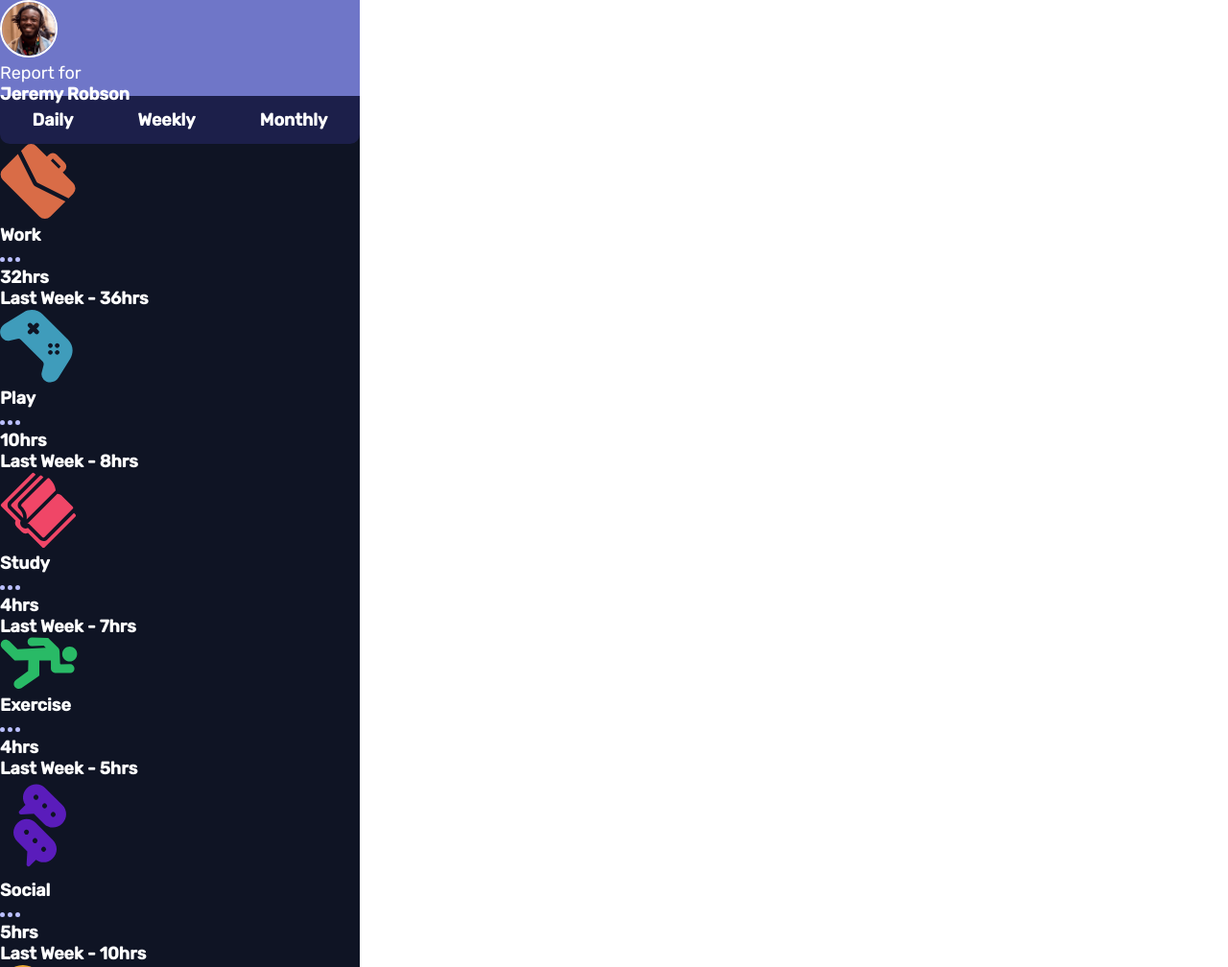
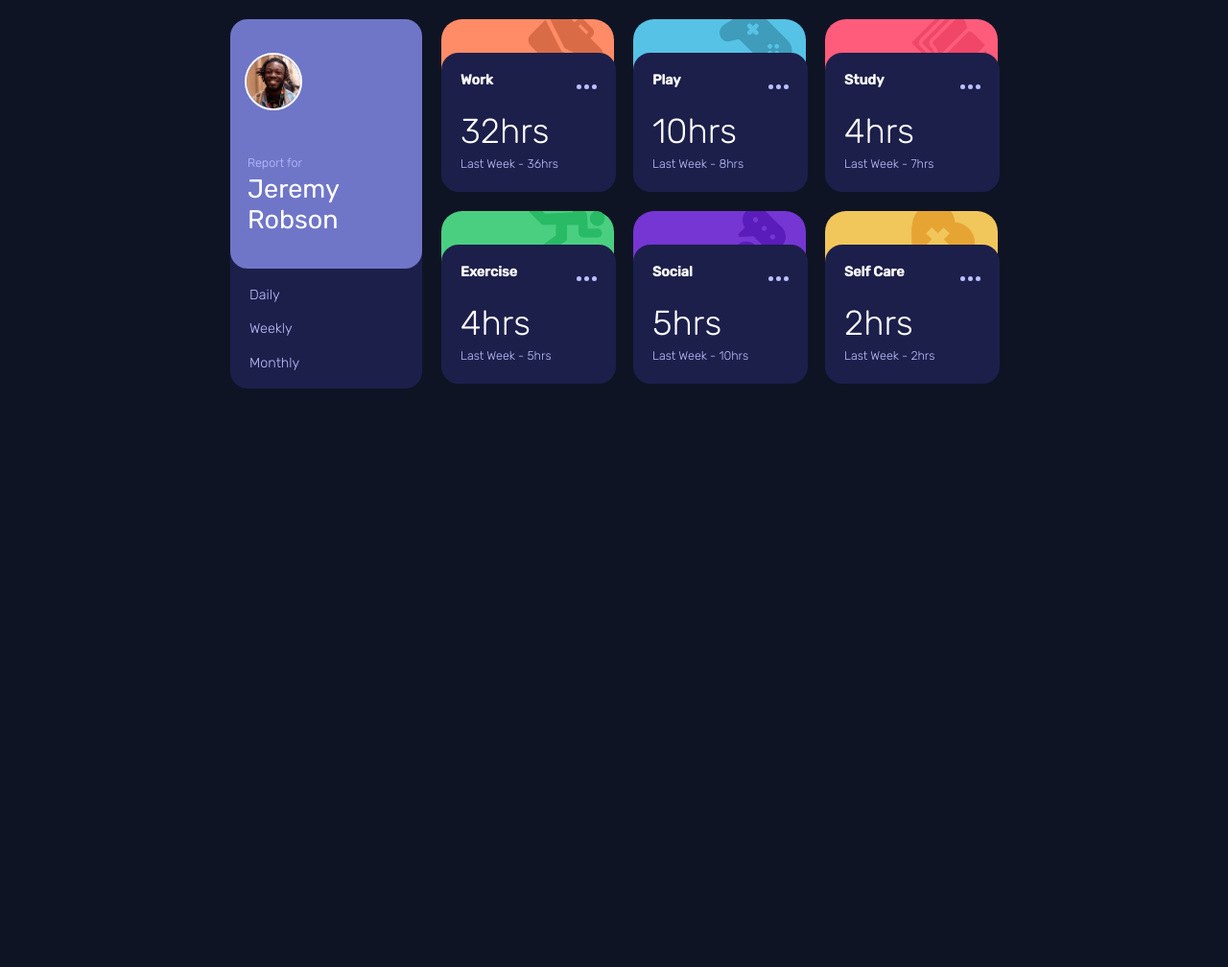
Before and after one commit to gabrielzcs/practice-projects, a plain HTML site: page frontEndMentor/03 time-tracking-dashboard/index.html in a window 1280 px wide. Shown: the top 1008 px of the page at 96% size. After the commit the page ends 800 px from the top, so only its background shows below. Drawn offline with Linux system fonts and the light colour scheme; a script that the page names is missing.

Commit message:
Time Tracking Dashboard finished

```diff
--- /dev/null
+++ b/frontEndMentor/03 time-tracking-dashboard/app.js
@@ -0,0 +1,59 @@
+const daily = document.querySelector(".daily");
+const weekly = document.querySelector(".weekly");
+const monthly = document.querySelector(".monthly");
+
+const workHours = document.querySelector(".work-hours");
+const workLastHours = document.querySelector(".work-last-hours");
+const playHours = document.querySelector(".play-hours");
+const playLastHours = document.querySelector(".play-last-hours");
+const studyHours = document.querySelector(".study-hours");
+const studyLastHours = document.querySelector(".study-last-hours");
+const exerciseHours = document.querySelector(".exercise-hours");
+const exerciseLastHours = document.querySelector(".exercise-last-hours");
+const socialHours = document.querySelector(".social-hours");
+const socialLastHours = document.querySelector(".social-last-hours");
+const selfCareHours = document.querySelector(".self-care-hours");
+const selfCareLastHours = document.querySelector(".self-care-last-hours");
+
+daily.addEventListener("click", () => {
+  workHours.textContent = `5hrs`;
+  workLastHours.textContent = `Previous - 7hrs`;
+  playHours.textContent = `1hr`;
+  playLastHours.textContent = `Previous - 2hrs`;
+  studyHours.textContent = `0hrs`;
+  studyLastHours.textContent = `Previous - 1hr`;
+  exerciseHours.textContent = `1hr`;
+  exerciseLastHours.textContent = `Previous - 1hr`;
+  socialHours.textContent = `1hr`;
+  socialLastHours.textContent = `Previous - 3hrs`;
+  selfCareHours.textContent = `0hrs`;
+  selfCareLastHours.textContent = `Previous - 1hr`;
+});
+weekly.addEventListener("click", () => {
+  workHours.textContent = `32hrs`;
+  workLastHours.textContent = `Previous - 36hrs`;
+  playHours.textContent = `10hrs`;
+  playLastHours.textContent = `Previous - 8hrs`;
+  studyHours.textContent = `4hrs`;
+  studyLastHours.textContent = `Previous - 7hrs`;
+  exerciseHours.textContent = `4hrs`;
+  exerciseLastHours.textContent = `Previous - 5hrs`;
+  socialHours.textContent = `5hrs`;
+  socialLastHours.textContent = `Previous - 10hrs`;
+  selfCareHours.textContent = `2hrs`;
+  selfCareLastHours.textContent = `Previous - 2hrs`;
+});
+monthly.addEventListener("click", () => {
+  workHours.textContent = `103hrs`;
+  workLastHours.textContent = `Previous - 128hrs`;
+  playHours.textContent = `23hrs`;
+  playLastHours.textContent = `Previous - 29hrs`;
+  studyHours.textContent = `13hrs`;
+  studyLastHours.textContent = `Previous - 19hrs`;
+  exerciseHours.textContent = `11hrs`;
+  exerciseLastHours.textContent = `Previous - 18hrs`;
+  socialHours.textContent = `21hrs`;
+  socialLastHours.textContent = `Previous - 23hrs`;
+  selfCareHours.textContent = `7hrs`;
+  selfCareLastHours.textContent = `Previous - 11hrs`;
+});
--- a/frontEndMentor/03 time-tracking-dashboard/index.html
+++ b/frontEndMentor/03 time-tracking-dashboard/index.html
@@ -22,87 +22,116 @@
       <!-- INFO -->
       <div class="person-container">
         <div class="person-info">
-          <img src="images/image-jeremy.png" alt="Users Photo" class="img">
-          <p>Report for</p>
-          <h1>Jeremy Robson</h1>
+          <img src="images/image-jeremy.png" alt="Users Photo" class="img" />
+          <div class="person-report">
+            <p>
+              <span>Report for</span> <br />
+              Jeremy Robson
+            </p>
+          </div>
         </div>
         <!-- PERIOD -->
         <div class="daily-weekly-monthly">
-          <h3>Daily</h3>
-          <h3>Weekly</h3>
-          <h3>Monthly</h3>
+          <h3 class="daily">Daily</h3>
+          <h3 class="weekly">Weekly</h3>
+          <h3 class="monthly">Monthly</h3>
         </div>
       </div>
       <!-- WORK -->
       <div class="work report-content">
         <div class="color color-work">
-          <img src="images/icon-work.svg" alt="Suit Case Image">
+          <img
+            class="top"
+            src="images/icon-work.svg"
+            aria-hidden="true"
+            alt="Suit Case Image"
+          />
         </div>
         <div class="content content-work">
           <h1>Work</h1>
-          <img src="images/icon-ellipsis.svg" alt="Ellipsis">
-          <h2>32hrs</h2>
-          <h3>Last Week - 36hrs</h3>
+          <div class="svg">
+            <img src="images/icon-ellipsis.svg" alt="Ellipsis" />
+          </div>
+          <h2 class="work-hours">32hrs</h2>
+          <h3 class="work-last-hours">Last Week - 36hrs</h3>
         </div>
       </div>
       <!-- PLAY -->
       <div class="play report-content">
         <div class="color color-play">
-          <img src="images/icon-play.svg" alt="Play Image">
+          <img class="top" src="images/icon-play.svg" alt="Play Image" />
         </div>
         <div class="content content-play">
           <h1>Play</h1>
-          <img src="images/icon-ellipsis.svg" alt="Ellipsis">
-          <h2>10hrs</h2>
-          <h3>Last Week - 8hrs</h3>
+          <div class="svg">
+            <img src="images/icon-ellipsis.svg" alt="Ellipsis" />
+          </div>
+          <h2 class="play-hours">10hrs</h2>
+          <h3 class="play-last-hours">Last Week - 8hrs</h3>
         </div>
       </div>
       <!-- STUDY -->
       <div class="study report-content">
         <div class="color color-study">
-          <img src="images/icon-study.svg" alt="Study Image">
+          <img class="top" src="images/icon-study.svg" alt="Study Image" />
         </div>
         <div class="content content-study">
           <h1>Study</h1>
-          <img src="images/icon-ellipsis.svg" alt="Ellipsis">
-          <h2>4hrs</h2>
-          <h3>Last Week - 7hrs</h3>
+          <div class="svg">
+            <img src="images/icon-ellipsis.svg" alt="Ellipsis" />
+          </div>
+          <h2 class="study-hours">4hrs</h2>
+          <h3 class="study-last-hours">Last Week - 7hrs</h3>
         </div>
       </div>
       <!-- EXERCISE -->
       <div class="exercise report-content">
         <div class="color color-exercise">
-          <img src="images/icon-exercise.svg" alt="Exercise Image">
+          <img
+            class="top"
+            src="images/icon-exercise.svg"
+            alt="Exercise Image"
+          />
         </div>
         <div class="content content-exercise">
           <h1>Exercise</h1>
-          <img src="images/icon-ellipsis.svg" alt="Ellipsis">
-          <h2>4hrs</h2>
-          <h3>Last Week - 5hrs</h3>
+          <div class="svg">
+            <img src="images/icon-ellipsis.svg" alt="Ellipsis" />
+          </div>
+          <h2 class="exercise-hours">4hrs</h2>
+          <h3 class="exercise-last-hours">Last Week - 5hrs</h3>
         </div>
       </div>
       <!-- SOCIAL -->
       <div class="social report-content">
         <div class="color color-social">
-          <img src="images/icon-social.svg" alt="Social Image">
+          <img class="top" src="images/icon-social.svg" alt="Social Image" />
         </div>
         <div class="content content-social">
           <h1>Social</h1>
-          <img src="images/icon-ellipsis.svg" alt="Ellipsis">
-          <h2>5hrs</h2>
-          <h3>Last Week - 10hrs</h3>
+          <div class="svg">
+            <img src="images/icon-ellipsis.svg" alt="Ellipsis" />
+          </div>
+          <h2 class="social-hours">5hrs</h2>
+          <h3 class="social-last-hours">Last Week - 10hrs</h3>
         </div>
       </div>
       <!-- SELF CARE -->
       <div class="self-care report-content">
         <div class="color color-self-care">
-          <img src="images/icon-self-care.svg" alt="Self Care Image">
+          <img
+            class="top"
+            src="images/icon-self-care.svg"
+            alt="Self Care Image"
+          />
         </div>
         <div class="content content-self-care">
           <h1>Self Care</h1>
-          <img src="images/icon-ellipsis.svg" alt="Ellipsis">
-          <h2>2hrs</h2>
-          <h3>Last Week - 2hrs</h3>
+          <div class="svg">
+            <img src="images/icon-ellipsis.svg" alt="Ellipsis" />
+          </div>
+          <h2 class="self-care-hours">2hrs</h2>
+          <h3 class="self-care-last-hours">Last Week - 2hrs</h3>
         </div>
       </div>
     </div>
--- a/frontEndMentor/03 time-tracking-dashboard/styles/style.css
+++ b/frontEndMentor/03 time-tracking-dashboard/styles/style.css
@@ -29,25 +29,30 @@
 }
 
 body {
+  background-color: var(--very-dark-blue);
 }
 
 .main-container {
-  display: flex;
-  flex-direction: column;
   max-width: 375px;
-  color: white;
-  background-color: var(--very-dark-blue);
+  color: var(--pale-blue);
+  margin: auto;
+  width: 290px;
 }
 
+/* PERSON */
 .person-container {
   background-color: var(--dark-blue);
   height: 150px;
-  border-radius: 10px;
+  border-radius: 1rem;
 }
 
 .person-info {
   background-color: var(--desaturated-blue);
   height: 100px;
+  border-radius: 1rem;
+  display: flex;
+  align-items: center;
+  justify-content: center;
 }
 
 .person-info img {
@@ -58,6 +63,18 @@ body {
   border-radius: 50%;
 }
 
+.person-report {
+  display: inline-block;
+  padding-left: 1rem;
+  color: white;
+}
+
+span {
+  font-weight: 300;
+  font-size: 0.7rem;
+  color: var(--pale-blue);
+}
+
 .daily-weekly-monthly {
   height: 50px;
   display: flex;
@@ -65,8 +82,163 @@ body {
   align-items: center;
 }
 
-@media (min-witdh: 812px) {
+.daily:hover,
+.weekly:hover,
+.monthly:hover {
+  color: white;
+  cursor: pointer;
+}
+
+/* CARD */
+
+.report-content {
+  margin-top: 25px;
+  border-radius: 1.2rem;
+}
+
+.work {
+  background-color: var(--work);
+}
+
+.play {
+  background-color: var(--play);
+}
+
+.study {
+  background-color: var(--study);
+}
+
+.exercise {
+  background-color: var(--exercise);
+}
+
+.social {
+  background-color: var(--social);
+}
+
+.self-care {
+  background-color: var(--self-care);
+}
+.color {
+  height: 35px;
+  overflow: hidden;
+  border-radius: 1rem 1rem 0 0;
+}
+
+.top {
+  position: relative;
+  left: 200px;
+  top: -10px;
+}
+
+.content {
+  padding: 20px;
+  display: grid;
+  grid-template: repeat(2, 30px) / repeat(2, 1fr);
+  background-color: var(--dark-blue);
+  border-radius: 1rem;
+}
+
+.content:hover {
+  background-color: var(--desaturated-blue);
+  cursor: pointer;
+}
+
+.svg,
+h3 {
+  display: flex;
+  justify-content: end;
+  align-items: center;
+}
+
+.svg {
+  font-size: 0.5rem;
+}
+
+h1 {
+  font-size: 0.8rem;
+  color: white;
+}
+
+h2 {
+  color: white;
+  font-weight: 400;
+  font-size: 1.2rem;
+}
+
+h3 {
+  font-size: 0.8rem;
+  font-weight: 300;
+}
+
+@media (min-width: 812px) {
   body {
+  }
+
+  .main-container {
     max-width: 1440px;
+    display: grid;
+    grid-template: repeat(2, 200px) / repeat(4, 200px);
+    justify-content: center;
+  }
+
+  .person-container {
+    grid-row: 1/6;
+    height: 385px;
+    margin-top: 20px;
+  }
+
+  .person-info {
+    height: 260px;
+    display: flex;
+    flex-direction: column;
+    align-items: start;
+    justify-content: space-evenly;
+  }
+
+  .person-info img {
+    margin-left: 15px;
+  }
+
+  .person-info p {
+    font-size: 1.5rem;
+  }
+
+  .daily-weekly-monthly {
+    height: 125px;
+    flex-direction: column;
+    align-items: start;
+    justify-content: space-evenly;
+    padding-left: 20px;
+  }
+
+  .report-content {
+    margin-top: 20px;
+    margin-left: 20px;
+  }
+
+  .top {
+    position: relative;
+    left: 90px;
+  }
+
+  .content {
+    height: 145px;
+    width: 101%;
+  }
+
+  .content h2 {
+    font-weight: 300;
+    margin-top: 10px;
+    grid-column: 1/3;
+    font-size: 2rem;
+  }
+
+  .content h3 {
+    margin-top: 25px;
+    font-size: 0.7rem;
+    grid-column-start: 1;
+    grid-column-end: 3;
+    justify-content: start;
   }
 }
```
Also changed, not shown: frontEndMentor/03 time-tracking-dashboard/1.html (+13 -36 lines).
